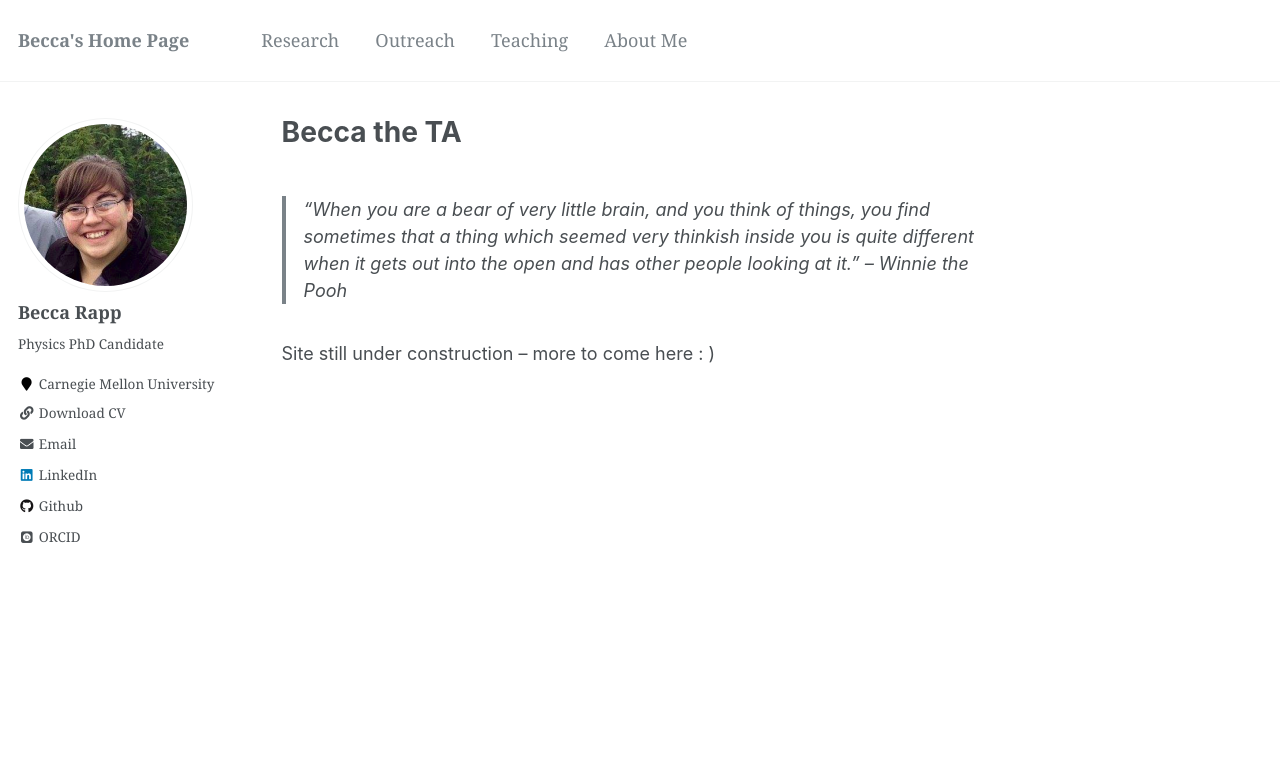
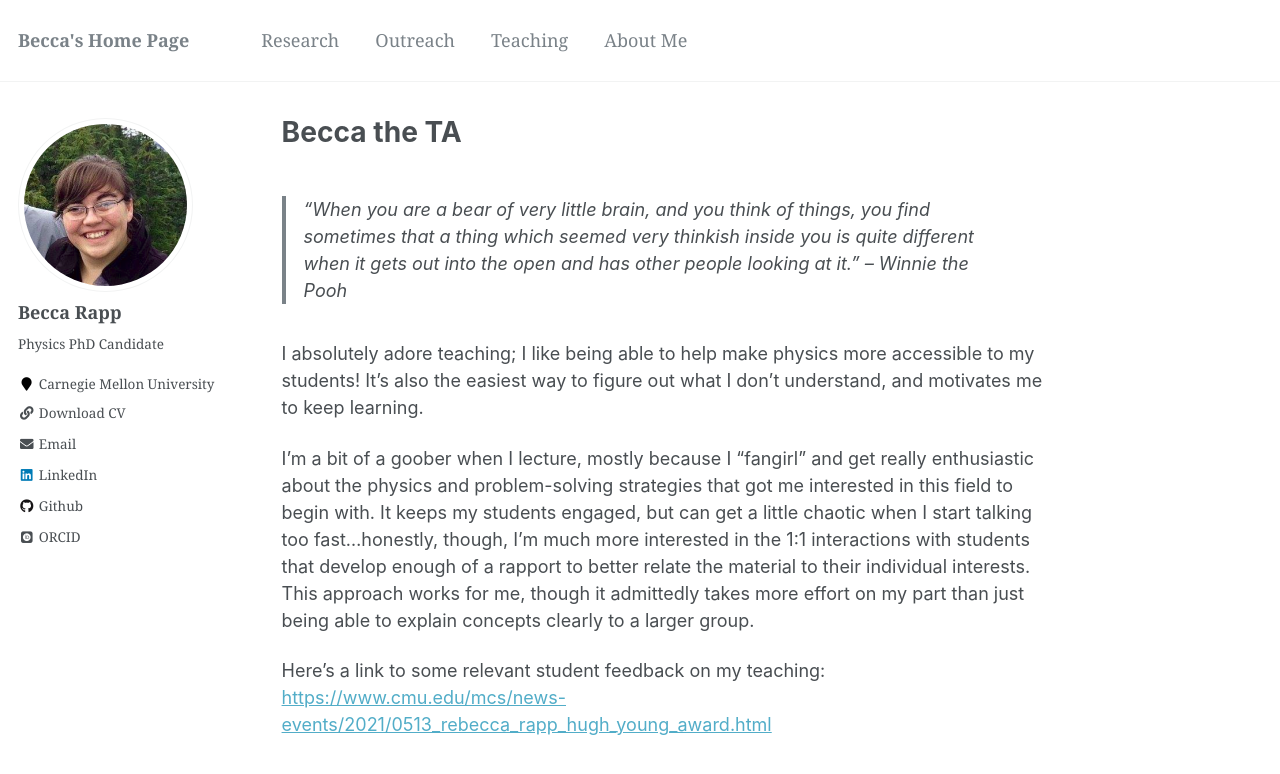
Before and after one commit to rapprl/rapprl.github.io, a Jekyll site: the page built from _pages/teaching.md, in a window 1280 px wide and 950 px high. Shown: the top 774 px of the window. Built offline with Jekyll 4.4.1, drawn with Linux system fonts in a browser that asks for light colours; some web fonts are replaced.

Commit message:
Updating teaching page.

```diff
--- a/_pages/teaching.md
+++ b/_pages/teaching.md
@@ -12,4 +12,20 @@ redirect_from:
   people looking at it." -- Winnie the Pooh
 
 
-Site still under construction -- more to come here : )
+I absolutely adore teaching; I like being able to help make physics
+more accessible to my students!  It's also the easiest way to figure
+out what I don't understand, and motivates me to keep learning.
+
+I'm a bit of a goober when I lecture, mostly because I "fangirl" and
+get really enthusiastic about the physics and problem-solving
+strategies that got me interested in this field to begin with.  It
+keeps my students engaged, but can get a little chaotic when I start
+talking too fast...honestly, though, I'm much more interested in the
+1:1 interactions with students that develop enough of a rapport to
+better relate the material to their individual interests.  This
+approach works for me, though it admittedly takes more effort on my
+part than just being able to explain concepts clearly to a larger
+group.
+
+Here's a link to some relevant student feedback on my teaching:
+[https://www.cmu.edu/mcs/news-events/2021/0513_rebecca_rapp_hugh_young_award.html](https://www.cmu.edu/mcs/news-events/2021/0513_rebecca_rapp_hugh_young_award.html)
```
